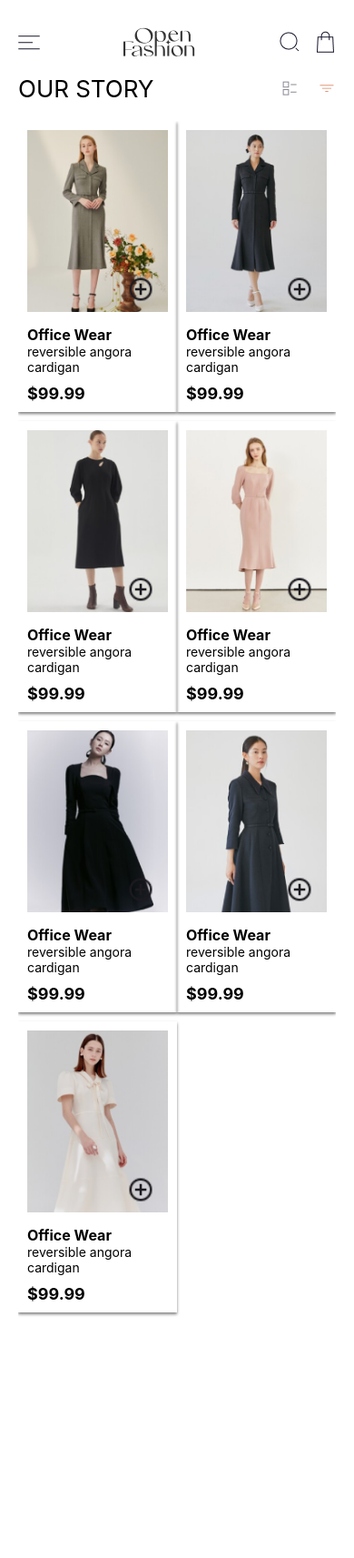
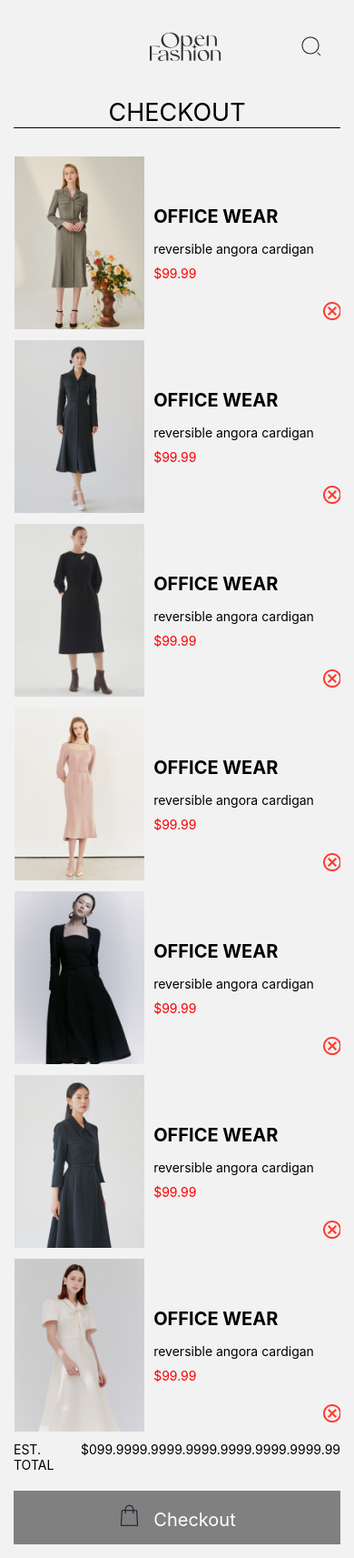
Before and after one commit to nanagyanfosu/rn-assignment6-11303292, a React Native app in the folder shoprite/: screen /Cart in a window 390 px wide. Shown: the whole page at 91% size. Before the commit the page ends 1463 px from the top, so only its background shows below. Built offline with nearby package versions, Linux system fonts and the light colour scheme.

Commit message:
checkout page complete and entire project done

```diff
--- a/shoprite/App.js
+++ b/shoprite/App.js
@@ -1,9 +1,23 @@
 import { StyleSheet, Text, View, ScrollView, TouchableOpacity, Image } from 'react-native';
 import Homepage from './Homepage';
+import Cart from './home/Cart';
+import { NavigationContainer } from '@react-navigation/native';
+import {createStackNavigator } from '@react-navigation/stack';
+import { CartProvider } from './home/CartContext';
+
+const Stack = createStackNavigator();
 
 function App() {
   return (
- <Homepage />
+    <CartProvider>
+    <NavigationContainer>
+      <Stack.Navigator initialRouteName="Home">
+      <Stack.Screen name="Homepage" component={Homepage} options={{headerShown: false}}/>
+      <Stack.Screen name="Cart" component={Cart} options={{headerShown: false}} />
+      </Stack.Navigator>
+    </NavigationContainer>
+    </CartProvider>
+
   );
 }
 
--- /dev/null
+++ b/shoprite/home/Cart.js
@@ -0,0 +1,146 @@
+import React ,{useState, useEffect} from 'react';
+import {View, Text, StyleSheet, TouchableOpacity, Image, FlatList, ScrollView} from 'react-native';
+import {useCart} from './CartContext';
+import ProductCards from './ProductCards';
+
+
+const productImages = {
+  '1' : require('../assets/dress1.png'),
+  '2' : require('../assets/dress2.png'),
+  '3' : require('../assets/dress3.png'),
+  '4' : require('../assets/dress4.png'),
+  '5' : require('../assets/dress5.png'),
+  '6' : require('../assets/dress6.png'),
+  '7' : require('../assets/dress7.png'),
+
+}
+
+// const products = [
+//   {id: '1', image: productImages['1']},
+//    {id: '2', image: productImages['2']},
+//   {id: '3', image: productImages['3']},
+//  {id: '4', image: productImages['4']},
+//  {id: '5', image: productImages['5']},
+//  {id: '6', image: productImages['6']},
+//  {id: '7', image: productImages['7']}
+// ];
+
+const products = [
+    {id: '1',productName: 'Office Wear',description: 'reversible angora cardigan',price: '99.99', image: productImages['1']},
+     {id: '2',productName: 'Office Wear',description: 'reversible angora cardigan',price: '99.99', image: productImages['2']},
+    {id: '3',productName: 'Office Wear',description: 'reversible angora cardigan',price: '99.99', image: productImages['3']},
+   {id: '4',productName: 'Office Wear',description: 'reversible angora cardigan',price: '99.99', image: productImages['4']},
+   {id: '5',productName: 'Office Wear',description: 'reversible angora cardigan',price: '99.99', image: productImages['5']},
+   {id: '6',productName: 'Office Wear',description: 'reversible angora cardigan',price: '99.99', image: productImages['6']},
+   {id: '7',productName: 'Office Wear',description: 'reversible angora cardigan',price: '99.99', image: productImages['7']}
+  ];
+
+
+
+const CartItems = ({productName, description, price, image, id, removeItemFromCart}) =>{
+return(
+    <View style={styles.cartItems}>
+
+            <Image source={image} style={styles.image}/>
+            <View style={{flexDirection: 'column', rowGap: 10, padding:10}}>
+            <Text style={styles.productName}>{productName}</Text>
+      <Text style={styles.description}>{description}</Text>
+      <Text style={styles.price}>${price}</Text>
+      </View>
+
+      <TouchableOpacity onPress={() => removeItemFromCart(id)} style={{marginTop: 150}}>
+        <Image source={require('../assets/remove.png')}/>
+      </TouchableOpacity>
+
+    </View>
+)
+}
+
+
+function Cart(){
+    const [cartItems, setCartItems] = useState(products);
+    const [totalPrice, setTotalPrice] = useState(0);
+
+    useEffect(() => {
+        // Calculate the total price whenever cartItems changes
+        const total = cartItems.reduce((acc, item) => acc + item.price, 0);
+        setTotalPrice(total);
+      }, [cartItems]);
+
+
+    // Function to remove item from cart
+    const removeItemFromCart = (itemId) => {
+      setCartItems(currentItems => currentItems.filter(item => item.id !== itemId));
+    };
+    return (
+        <ScrollView>
+        <View style={styles.container}>
+
+        <View style={styles.header}>
+            <Image source={require('../assets/Logo.png')} />
+            <TouchableOpacity>
+                <Image source={require('../assets/Search.png')}/>
+            </TouchableOpacity>
+            </View>
+
+        <Text style={{textAlign: 'center',alignContent: 'center',justifyContent:'center', fontSize: 27, borderBottomWidth: 0.5,borderBottomColor: 'black', marginBottom: 30}}>CHECKOUT</Text>
+
+        <FlatList
+    data={cartItems}
+    keyExtractor={(item) => item.id}
+    renderItem={({item}) => (<CartItems image={item.image} productName={item.productName} description={item.description} price={item.price} id={item.id} removeItemFromCart={removeItemFromCart}/>  )}
+    />
+
+     <View style={{flexDirection: 'row', alignContent:'center', marginBottom: 20, justifyContent:'space-between'}}>
+        <Text>EST. TOTAL</Text>
+        <Text>${totalPrice}</Text>
+     </View>
+
+     <TouchableOpacity>
+     <View style={{flexDirection: 'row', justifyContent:'center', columnGap: 15,alignContent: 'center',padding: 15, backgroundColor: 'grey', color: 'white'}}>
+        <Image source={require('../assets/shoppingBag.png')} />
+        <Text style={{color:'white', textAlign:'center', fontSize:20, marginTop: 5}}>Checkout</Text>
+     </View>
+     </TouchableOpacity>
+    </View>
+    </ScrollView>
+    )};
+
+
+const styles= StyleSheet.create({
+    container: {
+        padding: 15,
+
+    },
+    header:{
+        flexDirection: 'row',
+        justifyContent:'space-between',
+        alignItems: 'center',
+        marginBottom: 20,
+        padding: 20,
+        marginLeft: 130,
+    },
+    cartItems: {
+        flexDirection: 'row',
+        alignItems: 'center',
+        padding: 1,
+        marginBottom: 10,
+    },
+    image: {
+     width: '40%',
+height: 190,
+     resizeMode: 'cover',
+
+    },
+    productName: {
+        fontSize: 20,
+        fontWeight: 'bold',
+        marginBottom: 5,
+        textTransform: 'uppercase',
+    },
+    price:{
+        color: 'red',
+    }
+});
+
+export default Cart;
--- /dev/null
+++ b/shoprite/home/CartContext.js
@@ -0,0 +1,31 @@
+import React, {createContext, useContext, useState} from "react";
+
+const CartContext = createContext();
+
+export const useCart = () => useContext(CartContext);
+
+export const CartProvider = ({children}) => {
+    const [cartItems, setCartItems] = useState([]);
+    const [cartItemCount, setCartItemCount] = useState(0); // Step 1
+
+
+    const addToCart = (item) => {
+        setCartItems(currentItems => [...currentItems, item]);
+        setCartItemCount(currentCount => currentCount + 1); // Step 2
+
+    };
+
+    const removeFromCart = (itemId) => {
+        const itemToRemove = cartItems.find(item => item.id === itemId);
+        if (itemToRemove) {
+            setCartItems(currentItems => currentItems.filter(item => item.id !== itemId));
+            setCartItemCount(currentCount => currentCount - 1); // Adjust count when removing
+        }
+    };
+
+    return(
+        <CartContext.Provider value={{cartItems, addToCart, removeFromCart, cartItemCount }}>
+            {children}
+        </CartContext.Provider>
+    )
+}
--- a/shoprite/home/ProductCards.js
+++ b/shoprite/home/ProductCards.js
@@ -28,7 +28,7 @@ const products = [
 ];
 
 const ProductCard =({productName, description, price, image, onAddToCart, id}) => {
-  return  (  //renderItem prop function returns a single product card
+  return  (
   <View style={styles.card}>
       <ImageBackground source={image} style={styles.image} >
       <TouchableOpacity onPress={() => onAddToCart(id)}>
@@ -61,12 +61,6 @@ loadCart();
     Alert.alert("Added to Cart successfully!", `${item.productName} has been added to your cart.`);
   };
 
-// const handleRemoveFromCart = async (itemId) => {
-//   const updatedCart = cart.filter(item => item.id!== itemId);
-//   setCart(updatedCart);
-//   await AsyncStorage.setItem('cart', JSON.stringify(updatedCart));
-//   Alert.alert("Removed from Cart successfully!", `${item.productName} has been removed from your cart.`);
-// };
 
   return(
 <FlatList
```
